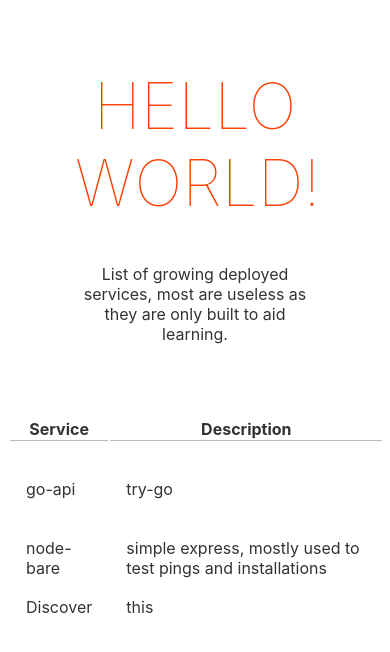
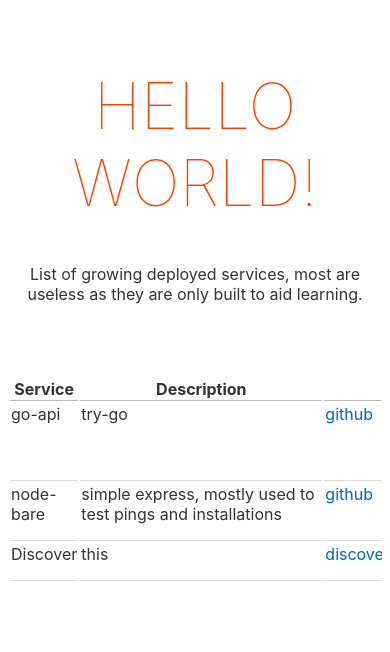
Before and after one commit to odjhey/discover, a Svelte app: page / in a window 390 px wide. Shown: the top 652 px of the page. Built offline with nearby package versions, Linux system fonts and the light colour scheme.

Commit message:
fix: add better table align on mobile

```diff
--- a/src/App.svelte
+++ b/src/App.svelte
@@ -62,10 +62,7 @@
             {#each services as service}
                 <tr>
                     <td>{service.name}</td>
-                    <td
-                        style="min-width: 15em;max-width:15em;word-wrap:break-word;"
-                        >{service.desc}</td
-                    >
+                    <td class="col-desc">{service.desc}</td>
                     <td style="min-width: 10em;"
                         ><a href={service.repo.url} target="_blank"
                             >{service.repo.label}</a
@@ -84,10 +81,15 @@
 </main>
 
 <style>
+    .col-desc {
+        max-width: 20em;
+        min-width: 15em;
+        word-wrap: break-word;
+    }
     .header {
         text-align: center;
         padding: 1em;
-        max-width: 240px;
+        max-width: 460px;
         margin: 0 auto;
     }
 
@@ -98,14 +100,14 @@
         font-weight: 100;
     }
 
+    td {
+        vertical-align: top;
+        border-bottom: 1px #dcdcdc solid;
+        padding-bottom: 1em;
+    }
+
     th {
         border-bottom: 1px #bcbcbc solid;
-    }
-
-    td {
-        padding-top: 1em;
-        padding-left: 1em;
-        padding-right: 1em;
     }
 
     .center {
@@ -117,5 +119,11 @@
         .header {
             max-width: none;
         }
+        td {
+            padding-top: 1em;
+            padding-left: 1em;
+            padding-right: 1em;
+            border-bottom: none;
+        }
     }
 </style>
```
